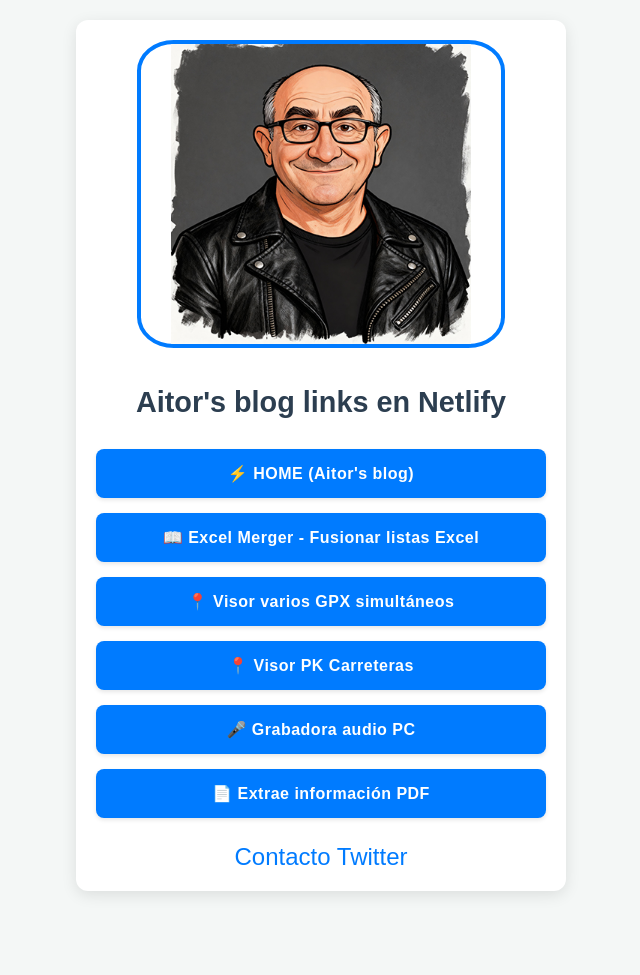
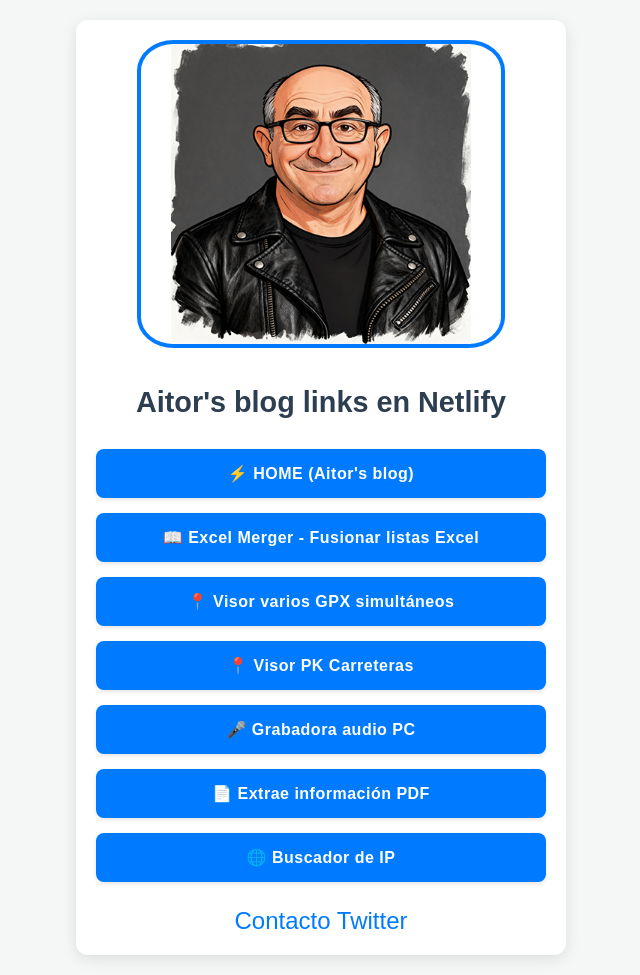
Before and after one commit to spankyno/AitorliksNetlify, a plain HTML site: page index.html in a window 1280 px wide. Shown: the whole page, without its empty margins (319-959 px from the left). Before the commit the page ends 911 px from the top, so only its background shows below. Drawn offline with Linux system fonts and the light colour scheme.

Commit message:
Add files via upload

```diff
--- a/index.html
+++ b/index.html
@@ -106,6 +106,10 @@
         📄 Extrae información PDF
     </a>
 
+	<a href="https://buscaip.netlify.app/" target="_blank" class="link-button">
+        🌐 Buscador de IP
+    </a>
+
 	<div class="social-links">
         <a href="https://x.com/Kalbo___" target="_blank">Contacto Twitter</a>
     </div>
```
